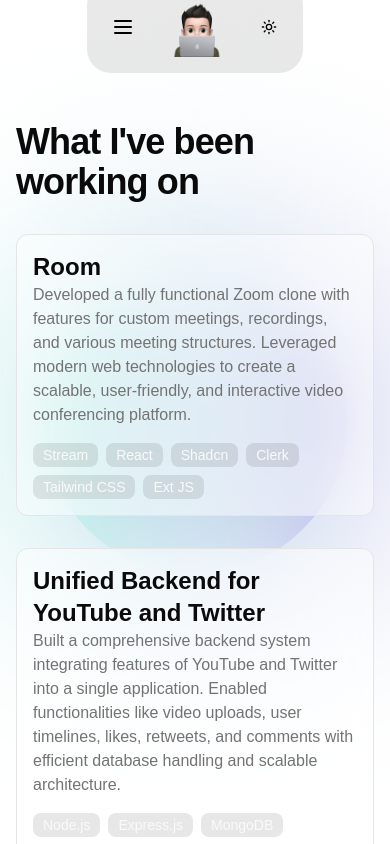
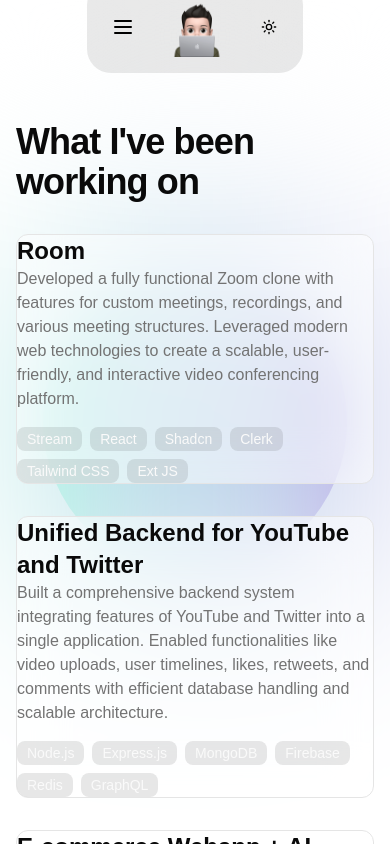
Before and after one commit to Viral-Sachde/portfolio-2024, a Next.js app: page /project in a window 390 px wide. Shown: the top 844 px of the page. Built offline with nearby package versions, Linux system fonts and the light colour scheme.

Commit message:
Update page.tsx

```diff
--- a/app/project/page.tsx
+++ b/app/project/page.tsx
@@ -4,7 +4,7 @@ const projects = [
     {
         title: "Room",
         description: "Developed a fully functional Zoom clone with features for custom meetings, recordings, and various meeting structures. Leveraged modern web technologies to create a scalable, user-friendly, and interactive video conferencing platform.",
-        image: "/placeholder.svg",
+
         technologies: [
             "Stream",
             "React",
@@ -18,7 +18,7 @@ const projects = [
     {
         title: "Unified Backend for YouTube and Twitter",
         description: "Built a comprehensive backend system integrating features of YouTube and Twitter into a single application. Enabled functionalities like video uploads, user timelines, likes, retweets, and comments with efficient database handling and scalable architecture.",
-        image: "/placeholder.svg",
+
         technologies: [
             "Node.js",
             "Express.js",
@@ -32,7 +32,7 @@ const projects = [
     {
         title: "E-commerce Webapp + AI-Integration",
         description: "Designed and developed an Angular-based e-commerce platform with AI integration for personalized product recommendations and a seamless shopping experience. Focused on scalable architecture, payment gateway integration, and intuitive user interface.",
-        image: "/placeholder.svg",
+
         technologies: [
             "Angular",
             "TypeScript",
@@ -46,7 +46,7 @@ const projects = [
     {
         title: "TurfEase: Turf Booking System",
         description: "Developed a full-stack web application for booking sports turfs, enabling users to browse, book, and manage turf reservations seamlessly. Implemented features like real-time availability, user authentication, payment integration, and a responsive dashboard for turf owners to manage bookings and schedules. Focused on a clean and intuitive user interface with robust backend APIs to ensure smooth operations.",
-        image: "/placeholder.svg",
+
         technologies: [
             "MongoDB",
             "Express.js",
@@ -60,7 +60,7 @@ const projects = [
     }, {
         title: "Personal Portfolio",
         description: "Created a personal portfolio website using Next.js, HTML, and CSS, showcasing projects, skills, and experiences. Implemented modern UI/UX design principles using Framer Motion for animations and Tailwind CSS for responsive design. Deployed the website on Vercel, ensuring fast load times and a seamless user experience.",
-        image: "/placeholder.svg",
+
         technologies: [
             "Next.js",
             "HTML",
@@ -96,7 +96,7 @@ export default function ProjectsPage() {
                                 href={project.link}
                                 className="group relative overflow-hidden rounded-xl border bg-card/50 backdrop-blur-xl transition-all hover:bg-card/80"
                             >
-                                <div className="grid gap-4 p-4 md:grid-cols-[300px_1fr] md:p-6">
+                                <div className="">
 
                                     <div className="space-y-4">
                                         <div>
```
